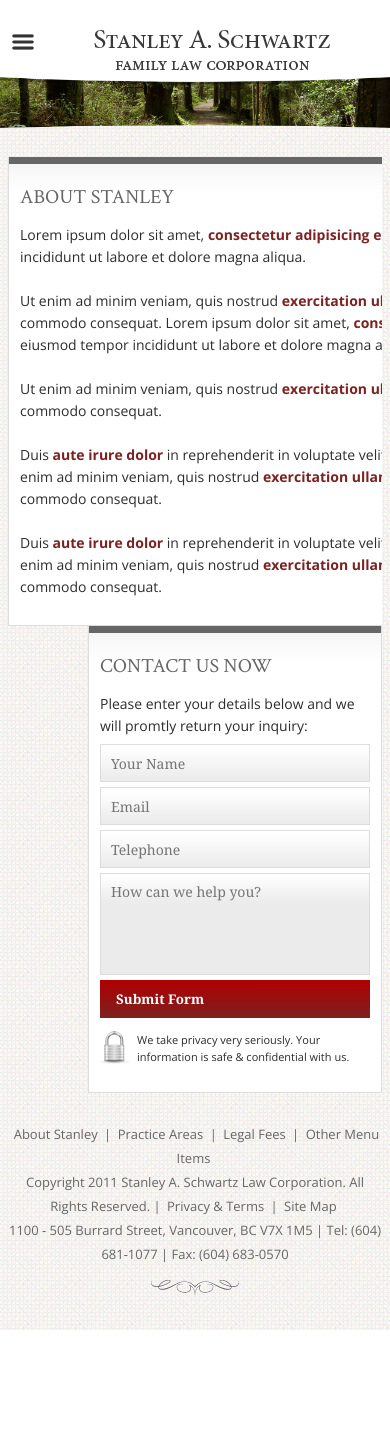
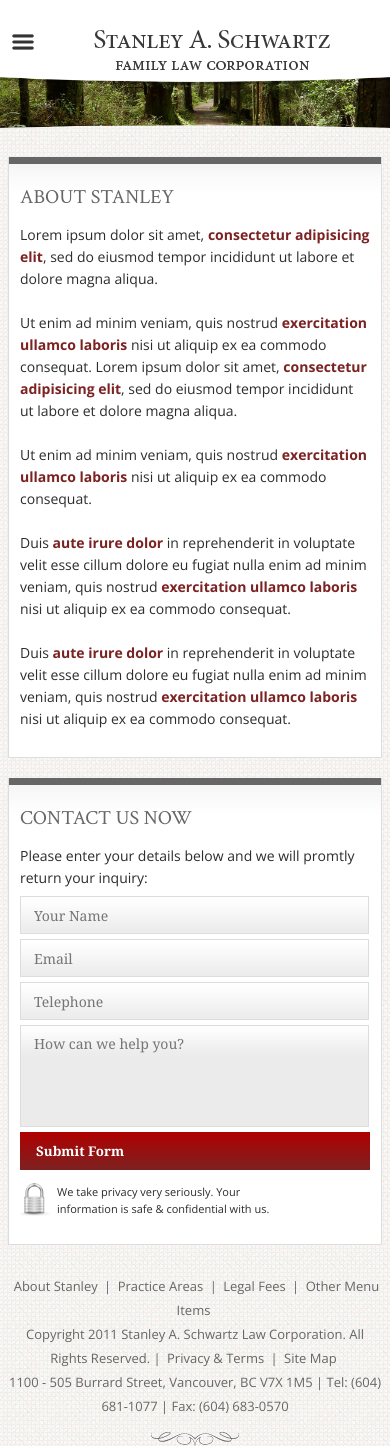
Before and after one commit to smuddin/html-stanley, a PHP site: page /page-sidebar.php in a window 390 px wide. Shown: the top 1446 px of the page. Before the commit the page ends 1330 px from the top, so only its background shows below. Run offline with PHP 8.4, Linux system fonts and the light colour scheme.

Commit message:
Responsive design - few improvements

```diff
--- a/header.php
+++ b/header.php
@@ -27,7 +27,7 @@
 </head>
 
 <body>
-<div id="wrap"><div id="wrap-inner" >
+<div id="sliding-menu-wrap"><div id="wrap"><div id="wrap-inner" >
 
 
 <header><div class="inner">
@@ -42,7 +42,7 @@
 
         <ul class="nav">
             <li>
-                <a href="#">About Stanley</a>
+                <a href="javascript:void(0);">About Stanley</a>
                 <ul>
                     <li class="fstLi"><a href="#">About Stanley Link 1</a></li>
                     <li><a href="#">About Stanley Link 2</a></li>
@@ -50,7 +50,7 @@
                 </ul>
             </li>
             <li class="nav2">
-                <a href="#">Practice Areas</a>
+                <a href="javascript:void(0);">Practice Areas</a>
                 <ul>
                     <li class="fstLi"><a href="#">Some Link 1</a></li>
                     <li><a href="#">Another Link 2</a></li>
--- a/js/menu_nav.js
+++ b/js/menu_nav.js
@@ -46,6 +46,7 @@ $(document).ready(function(){
 
         //Rem : Unecessary except for windows phone7.5 where div with lower z-index are clickable....
         slidingMenu.css("visibility","visible");
+        slidingMenu.width(menuWidth-1);
 
         adjustHeight();
 
--- a/js/script.js
+++ b/js/script.js
@@ -1,5 +1,5 @@
 
-$( document ).ready(function() {
+$(document).ready(function() {
 
     /*var parentHeightHome = $('.home-widget .inner').height();
     $('.home-widget .inner > div').height(parentHeightHome);
@@ -7,11 +7,29 @@ $( document ).ready(function() {
     var parentHeightSidebarLayout = $('.layout-sidebar .inner').height();
     $('.layout-sidebar .inner > article, .layout-sidebar .inner > aside').height(parentHeightSidebarLayout);*/
 
-
     $('header .nav li').hover(function(){
         $('ul:first', this).stop().slideDown(100);
     }, function(){
         $('ul:first', this).stop().slideUp(100);
     });
 
+
+    $("#slidingMenuContent li a").on( "click", function() {
+
+        if ($(this).parent().hasClass('closed')) {
+
+            $(this).parent().removeClass('closed');
+            $(this).parent().addClass('opened');
+            $(this).parent().find('ul').slideDown(100);
+
+        } else if ($(this).parent().find('ul').length > 0) {
+
+            $(this).parent().addClass('closed');
+            $(this).parent().removeClass('opened');
+            $(this).parent().find('ul').slideUp(100);
+            console.log($(this).parent().find('ul'));
+
+        }
+    });
+
 });
--- a/page-sidebar.php
+++ b/page-sidebar.php
@@ -9,7 +9,9 @@
 
     <section class="container page"><div class="inner">
 
-        <article class="content-box col-main">
+
+        <article class="col-main">
+            <div class="content-box">
 
                 <h3>About Stanley</h3>
 
@@ -31,12 +33,13 @@
                     fugiat nulla enim ad minim veniam, quis nostrud <strong>exercitation ullamco laboris</strong>
                     nisi ut aliquip ex ea commodo consequat.</p>
 
+            </div>
         </article><!-- End of content-box -->
 
 
-        <aside class="content-box col-aside">
+        <aside class="col-aside">
 
-            <div class="contact">
+            <div class="contact content-box">
                 <h3>contact us now</h3>
                 <p>Please enter your details below and we will promtly return your inquiry:</p>
 
--- a/style.css
+++ b/style.css
@@ -62,6 +62,10 @@ body {
   background-image: url("images/body-bg.gif");
 }
 
+#sliding-menu-wrap {
+  overflow: hidden;
+}
+
 #wrap {
   position: relative;
   left: 0;
@@ -142,13 +163,21 @@ article p:last-child, div p:last-child {
 }
 
 .col-main {
-  width: 589px;
+  width: 640px;
   float: left;
+}
+.col-main .content-box {
+  padding-left: 3%;
+  padding-right: 3%;
 }
 
 .col-aside {
   float: right;
-  width: 270px;
+  width: 310px;
+}
+.col-aside .content-box {
+  padding-left: 6%;
+  padding-right: 6%;
 }
 
 .col-onethird {
@@ -472,16 +499,18 @@ footer ul li {
     padding-right: 1.5%;
   }
 
+  .col-main {
+    width: 66%;
+  }
+
   header .show-menu-button {
     display: block;
-    visibility: visible;
   }
   header .inner {
     width: 100%;
   }
   header .nav {
     display: none;
-    visibility: hidden;
   }
 
   .home-intro {
@@ -490,9 +519,48 @@ footer ul li {
     padding-right: 5%;
   }
 }
+@media only screen and (max-width: 960px) {
+  .col-main {
+    width: 65%;
+  }
+}
+@media only screen and (max-width: 940px) {
+  .col-main {
+    width: 64%;
+  }
+}
+@media only screen and (max-width: 910px) {
+  .col-main {
+    width: 63%;
+  }
+}
+@media only screen and (max-width: 880px) {
+  .col-main {
+    width: 61%;
+  }
+}
+@media only screen and (max-width: 850px) {
+  .col-main {
+    width: 60%;
+  }
+}
+@media only screen and (max-width: 820px) {
+  .col-main {
+    width: 59%;
+  }
+}
 @media only screen and (max-width: 800px) {
   .home-intro {
     background-image: url("images/home-intro-bg-800.png");
+  }
+
+  .col-main {
+    width: 58%;
+  }
+}
+@media only screen and (max-width: 780px) {
+  .col-main {
+    width: 57%;
   }
 }
 @media only screen and (max-width: 767px) {
@@ -509,13 +577,37 @@ footer ul li {
     margin-bottom: 0;
   }
 
+  .col-main {
+    width: 56%;
+  }
+
   header #logo {
     left: 33%;
+  }
+}
+@media only screen and (max-width: 740px) {
+  .col-main {
+    width: 55%;
   }
 }
 @media only screen and (max-width: 720px) {
   header #logo {
     left: 31%;
+  }
+
+  .col-main {
+    width: 100%;
+    float: none;
+    margin-bottom: 20px;
+  }
+
+  .col-aside {
+    width: 100%;
+    float: none;
+  }
+  .col-aside .content-box {
+    padding-left: 3%;
+    padding-right: 3%;
   }
 }
 @media only screen and (max-width: 640px) {
```
Also changed, not shown: other parts of style.css (+24 -9 lines), footer.php (+20 -7 lines), scss/base.scss (+129 -25 lines), images/menu-close.png (added), images/menu-open.png (added), index.php (line endings or trailing spaces), 1 other file. Lines whose indentation alone changed are shown as unchanged.
